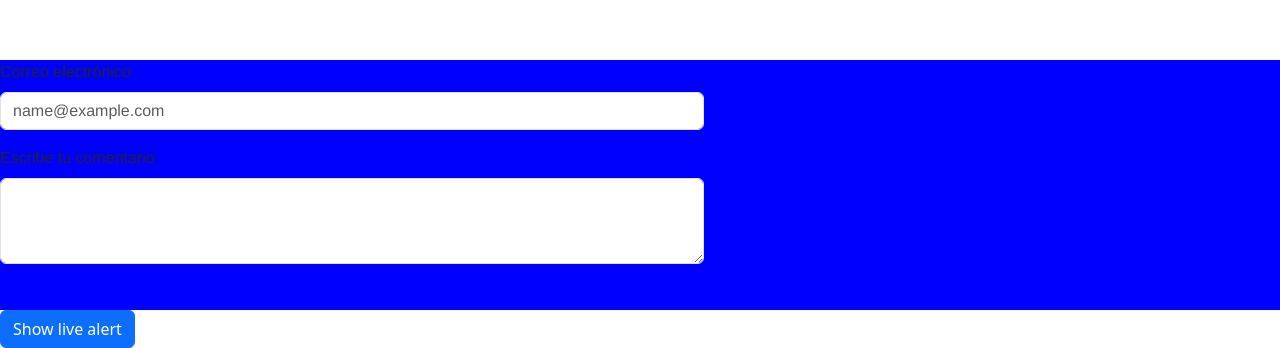
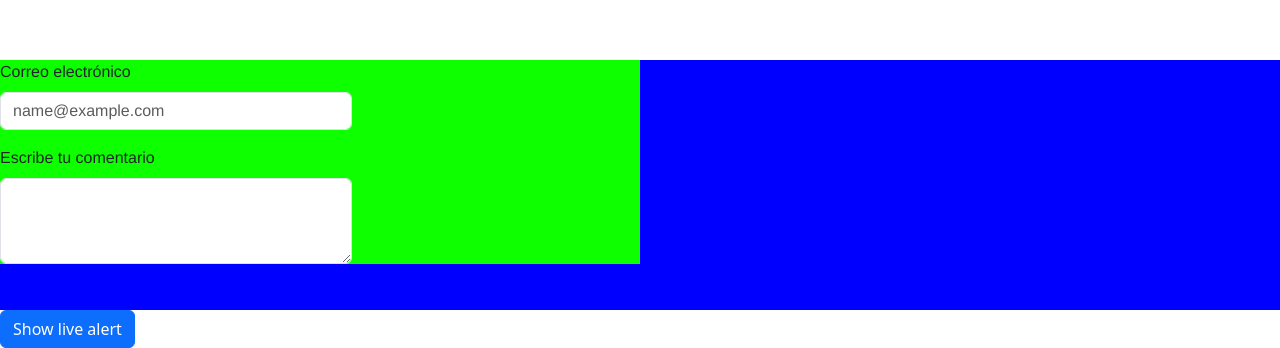
Before and after one commit to 6valencia/practica3, a plain HTML site: page reseñas.html in a window 1280 px wide. Shown: the part 520-868 px from the top of the page. Drawn offline with Linux system fonts and the light colour scheme.

Commit message:
más reseña

```diff
--- a/css/styles.css
+++ b/css/styles.css
@@ -87,12 +87,19 @@ width:100%;
 
 background-color: blue;
 height: 250px;
+
+}
+
+#formulariocomentarios .ostias {
+
+background-color: rgb(13, 255, 0);
+width: 50%;
 justify-content: center;
+
 }
 
 
 #formulariocomentarios .mb-3 {
-
 width: 55%;
 
 
--- a/reseñas.html
+++ b/reseñas.html
@@ -14,6 +14,7 @@
     </header>
 
 <div id="formulariocomentarios">
+    <div class="ostias">
     <div class="mb-3">
         <label for="exampleFormControlInput1" class="form-label">Correo electrónico</label>
         <input type="email" class="form-control" id="exampleFormControlInput1" placeholder="name@example.com">
@@ -22,6 +23,7 @@
         <label for="exampleFormControlTextarea1" class="form-label">Escribe tu comentario</label>
         <textarea class="form-control" id="exampleFormControlTextarea1" rows="3"></textarea>
       </div>
+    </div>
 
  </div>
 
```
